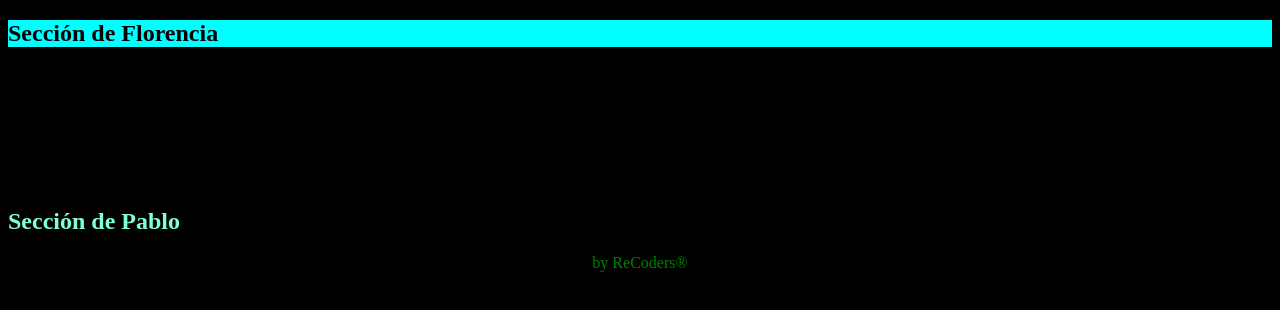
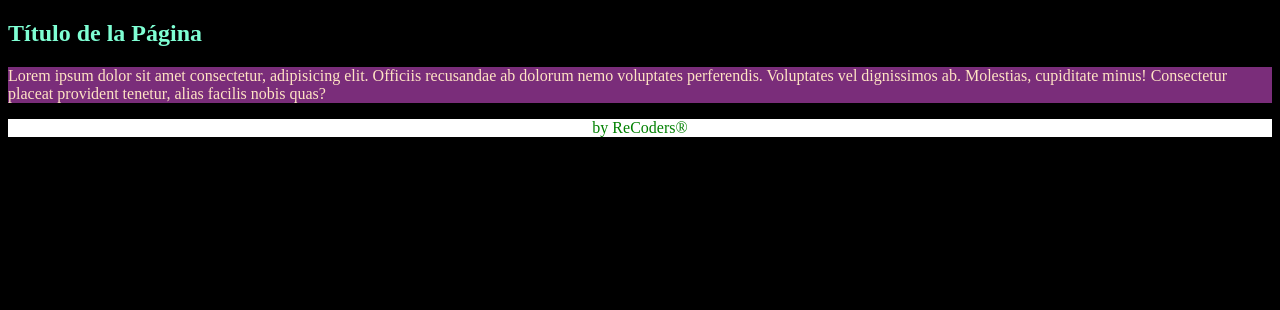
Before and after one commit to Kessillox/ClaseUXUI, a plain HTML site: page Ejemplo 1/index.html in a window 1280 px wide. Drawn offline with Linux system fonts and the light colour scheme; files that its build step writes are made by us from their sources.

Commit message:
Modificaciones ejemplo1

```diff
--- a/Ejemplo1/css/style.css
+++ b/Ejemplo 1/css/style.css
@@ -4,19 +4,13 @@ General hacia lo especifico
 .cuerpo{
     background-color: black;
 }
-
-/*Sección*/
-#flor {
-    background-color: aqua;
+.parrafo{
+    color: bisque;
+    background-color: rgb(122, 45, 122);
 }
-
-/*Pablo*/
-.pablo{
-    color: aquamarine;
-}
-
 /*Footer*/
 #footer{
+    background-color: #FFFFFF;
     color: green;
     text-align: center;
 }
--- a/Ejemplo1/index.html
+++ b/Ejemplo 1/index.html
@@ -5,7 +5,7 @@
     <meta http-equiv="X-UA-Compatible" content="IE=edge">
     <meta name="viewport" content="width=device-width, initial-scale=1.0">
     <title>Clase UX/UI</title>
-    <link rel="stylesheet" href="assets/css/style.css">
+    <link rel="stylesheet" href="css/style.css">
 </head>
 <body class="cuerpo">
     <header>
@@ -13,20 +13,11 @@
 
         </nav>
     </header>
-    <section id="flor">
-        <h2>Sección de Florencia</h2>
-    </section>
     <section>
-        <h2>Sección de Katiusca</h2>
-    </section>
-    <section>
-        <h2>Sección de Ramón</h2>
-    </section>
-    <section>
-        <h2>Sección de Gloria</h2>
-    </section>
-    <section class="pablo">
-        <h2>Sección de Pablo</h2>
+        <h2 style="color: aquamarine;">
+            Título de la Página
+        </h2>
+        <p class="parrafo">Lorem ipsum dolor sit amet consectetur, adipisicing elit. Officiis recusandae ab dolorum nemo voluptates perferendis. Voluptates vel dignissimos ab. Molestias, cupiditate minus! Consectetur placeat provident tenetur, alias facilis nobis quas?</p>
     </section>
     <footer id="footer">
         <p>by ReCoders®</p>
```
Also changed, not shown: Ejemplo 2/css/style.css (added), Ejemplo 2/index.html (added).
